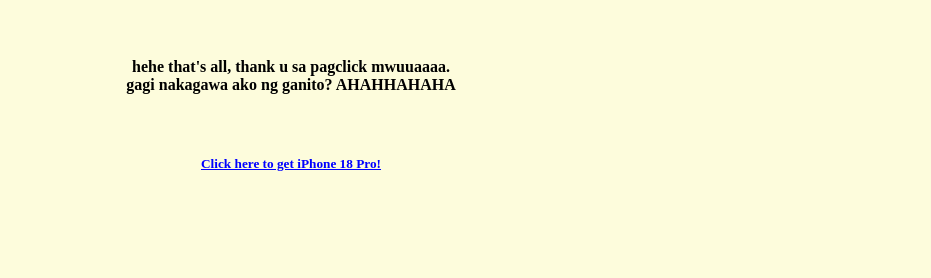
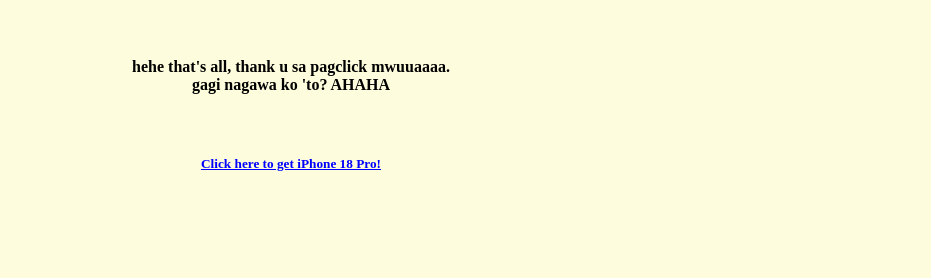
Before and after one commit to lavienroseij/aboutjunia, a plain HTML site: page index.html in a window 1280 px wide. Shown: the part 336-614 px from the top of the page, 349-1280 px from the left. Drawn offline with Linux system fonts and the light colour scheme.

Commit message:
Fix HTML escaping issues in index.html

```diff
--- a/index.html
+++ b/index.html
@@ -29,7 +29,7 @@
         <iframe src="https://giphy.com/embed/y4nk5bgwpWL6T5Ax9y" width="120" height="120" frameBorder="0" allowFullScreen></iframe>
         <h1>ITS FREAKING PRONOUNCED AS JOO-NEE-YAH NOT JUNYAH 👺👺</h1>
         <br>
-        <h4>hehe that's all, thank u sa pagclick mwuuaaaa. <br> gagi nakagawa ako ng ganito? AHAHHAHAHA</h4>
+        <h4>hehe that's all, thank u sa pagclick mwuuaaaa. <br> gagi nagawa ko 'to? AHAHA</h4>
         <br>
         <h5 onclick="showPrank()" style="color: blue; cursor: pointer;">
             <u>Click here to get iPhone 18 Pro!</u>
```
